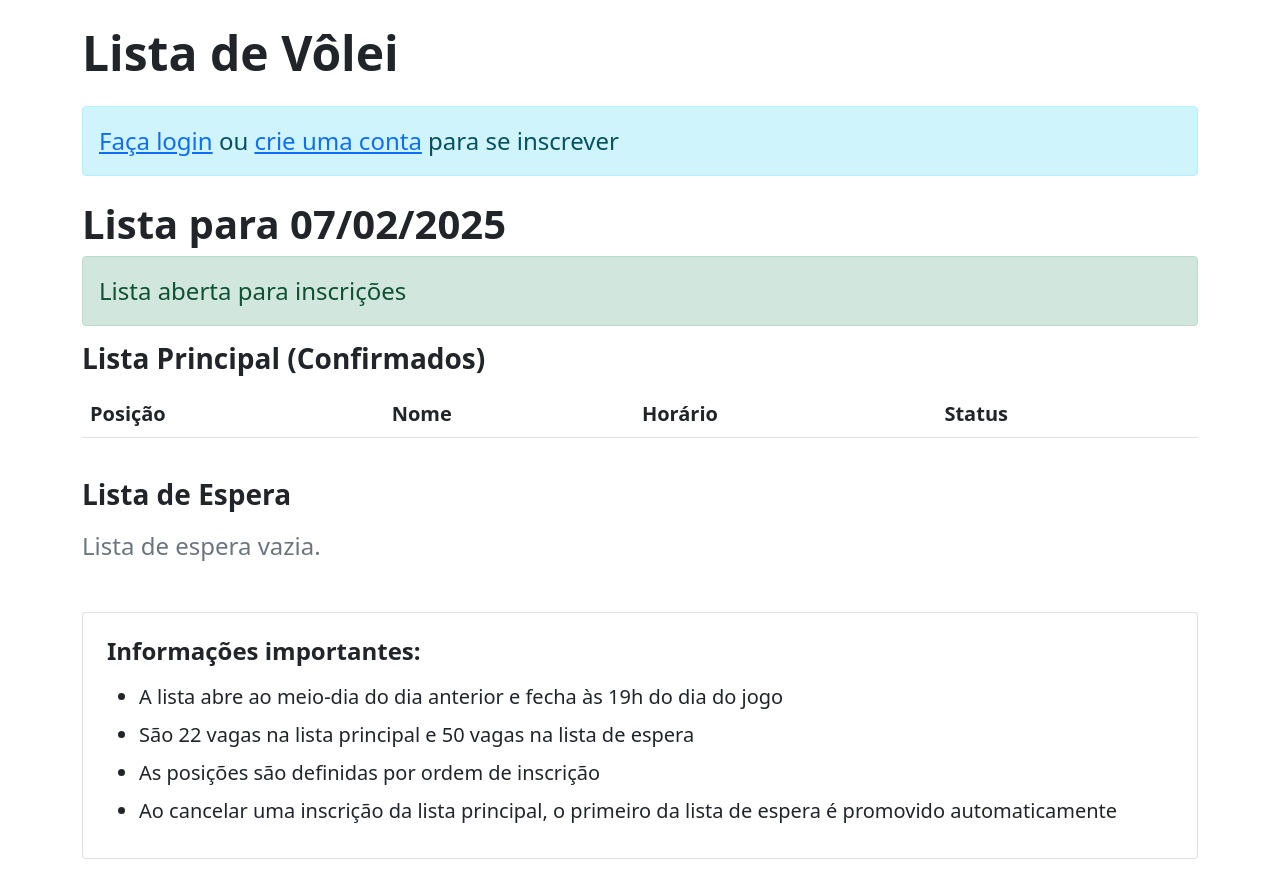
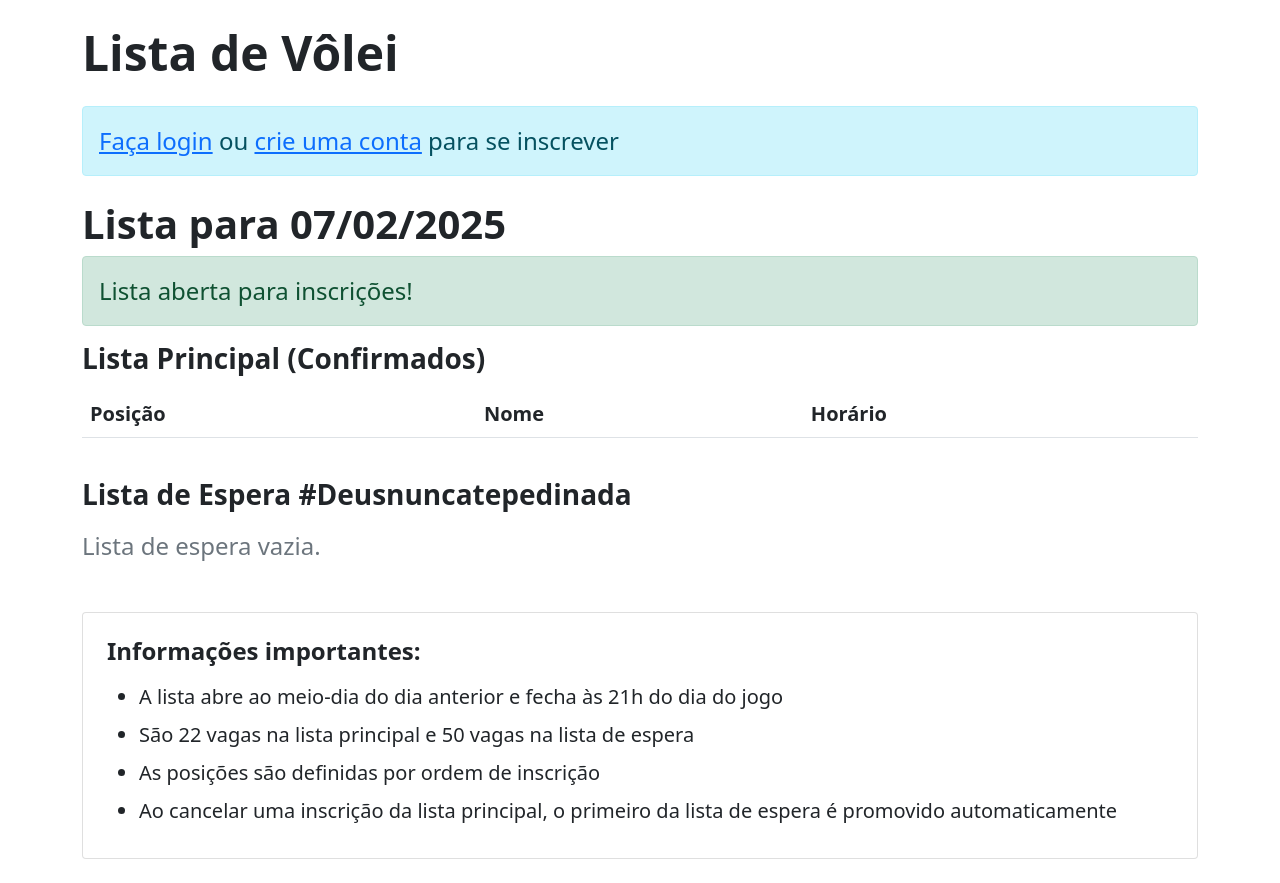
Before and after one commit to VoleizinhodoParque/lista-volei2, a Flask app: page / in a window 1280 px wide. Run offline with Flask 3, Linux system fonts and the light colour scheme; lists and menus that the app fills with data are empty.

Commit message:
Update index.html

```diff
--- a/templates/index.html
+++ b/templates/index.html
@@ -19,9 +19,9 @@
             <h2 class="display-6 fw-bold">Lista para {{ list_data.game_date.strftime('%d/%m/%Y') }}</h2>
 
             {% if list_data.is_open %}
-                <div class="alert alert-success fs-4">Lista aberta para inscrições</div>
+                <div class="alert alert-success fs-4">Lista aberta para inscrições!</div>
             {% else %}
-                <div class="alert alert-warning fs-4">Lista fechada no momento</div>
+                <div class="alert alert-warning fs-4">Chegou muito cedo cracudo do vôlei. Lista fechada no momento</div>
             {% endif %}
 
             {% if session.get('user_id') and list_data.is_open %}
@@ -54,7 +54,7 @@
                             <th class="fs-5">Posição</th>
                             <th class="fs-5">Nome</th>
                             <th class="fs-5">Horário</th>
-                            <th class="fs-5">Status</th>
+
                         </tr>
                     </thead>
                     <tbody>
@@ -63,14 +63,14 @@
                                 <td class="fs-5">{{ reg.position }}</td>
                                 <td class="fs-5">{{ reg.name }}</td>
                                 <td class="fs-5">{{ reg.registration_time.astimezone(BR_TIMEZONE).strftime('%H:%M:%S') }}</td>
-                                <td class="fs-5">{{ reg.status }}</td>
+
                             </tr>
                         {% endfor %}
                     </tbody>
                 </table>
             </div>
 
-            <h3 class="h3 fw-bold mb-3">Lista de Espera</h3>
+            <h3 class="h3 fw-bold mb-3">Lista de Espera #Deusnuncatepedinada</h3>
             {% if list_data.waiting_list %}
                 <div class="table-responsive">
                     <table class="table table-striped align-middle">
@@ -79,7 +79,7 @@
                                 <th class="fs-5">Posição</th>
                                 <th class="fs-5">Nome</th>
                                 <th class="fs-5">Horário</th>
-                                <th class="fs-5">Status</th>
+
                             </tr>
                         </thead>
                         <tbody>
@@ -88,7 +88,7 @@
                                     <td class="fs-5">{{ reg.position }}</td>
                                     <td class="fs-5">{{ reg.name }}</td>
                                     <td class="fs-5">{{ reg.registration_time.astimezone(BR_TIMEZONE).strftime('%H:%M:%S') }}</td>
-                                    <td class="fs-5">{{ reg.status }}</td>
+
                                 </tr>
                             {% endfor %}
                         </tbody>
@@ -104,7 +104,7 @@
         <div class="card-body p-4">
             <h5 class="card-title h4 fw-bold mb-3">Informações importantes:</h5>
             <ul class="mb-0 fs-5">
-                <li class="mb-2">A lista abre ao meio-dia do dia anterior e fecha às 19h do dia do jogo</li>
+                <li class="mb-2">A lista abre ao meio-dia do dia anterior e fecha às 21h do dia do jogo</li>
                 <li class="mb-2">São 22 vagas na lista principal e 50 vagas na lista de espera</li>
                 <li class="mb-2">As posições são definidas por ordem de inscrição</li>
                 <li class="mb-2">Ao cancelar uma inscrição da lista principal, o primeiro da lista de espera é promovido automaticamente</li>
```
